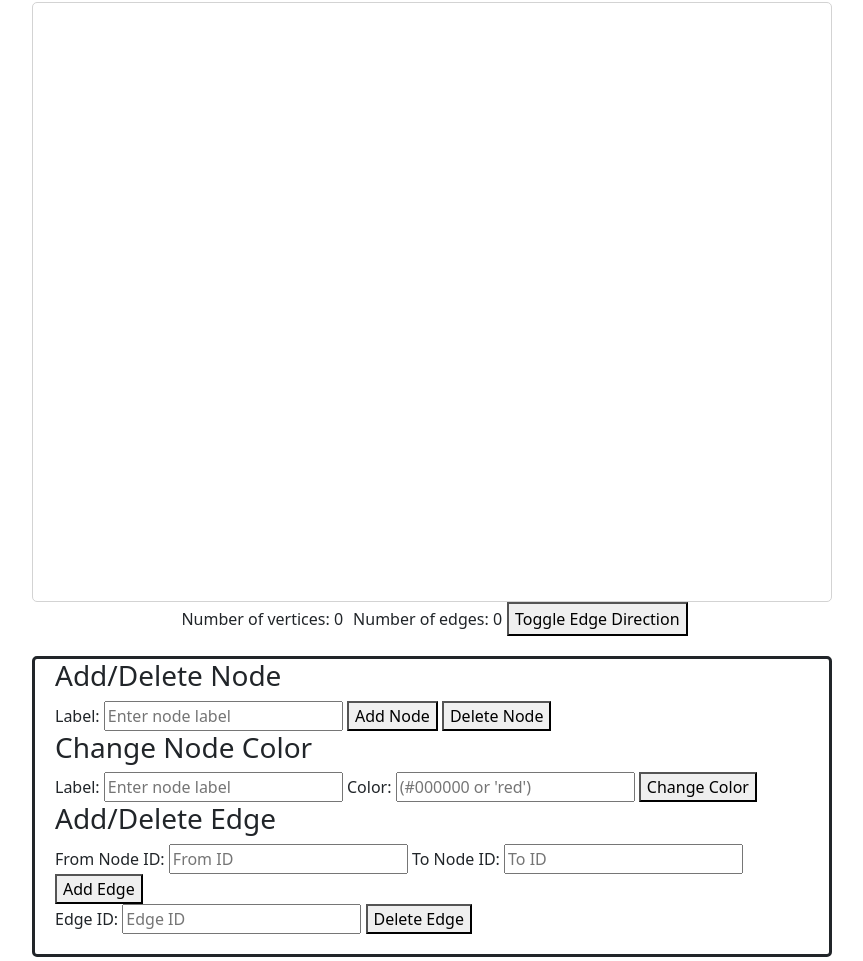
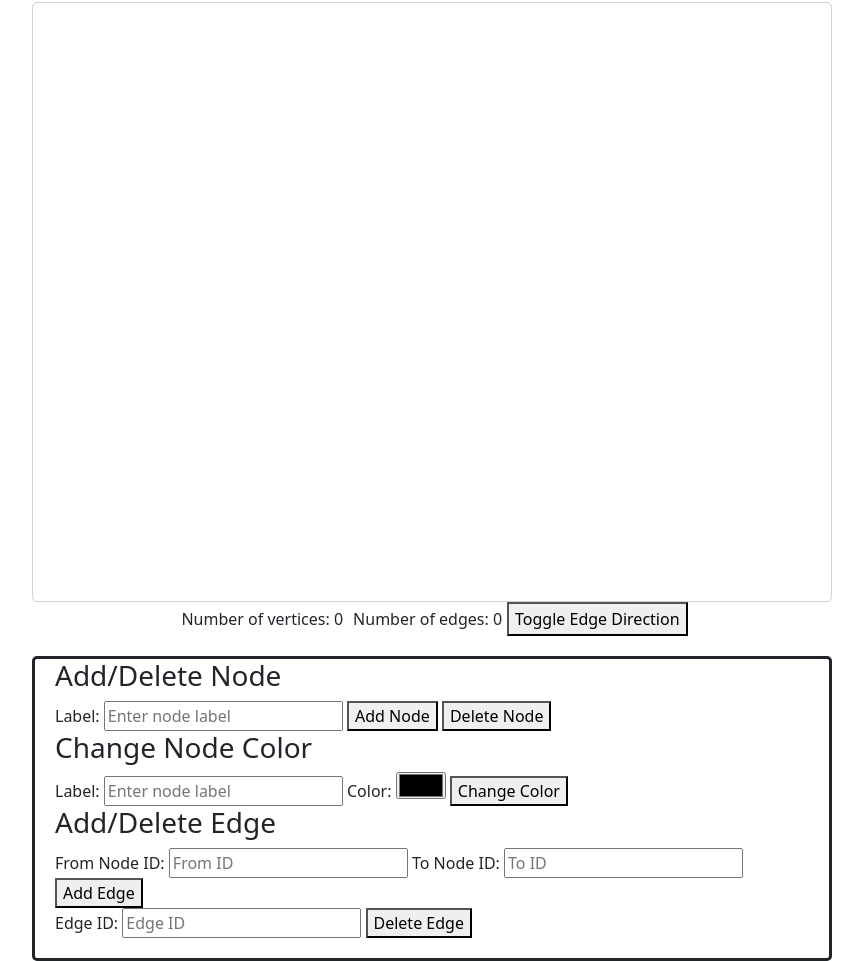
Before and after one commit to Jambr0li/Graph_Sketchpad, a plain HTML site: page index.html in a window 1280 px wide. Shown: the part 54-1015 px from the top of the page, without its empty margins (208-1071 px from the left). Drawn offline with nearby package versions, Linux system fonts and the light colour scheme; a small style sheet from the web is missing.

Commit message:
add color picker

```diff
--- a/index.html
+++ b/index.html
@@ -43,7 +43,7 @@
         <label>Label:</label>
         <input type="text" id="node-color-label" placeholder="Enter node label" />
         <label>Color:</label>
-        <input type="text" id="node-color-selection" placeholder="(#000000 or 'red')" />
+        <input type="color" id="node-color-selection" placeholder="(#000000 or 'red')" />
         <button onclick="setNodeColor()">Change Color</button>
       </div>
 
```
